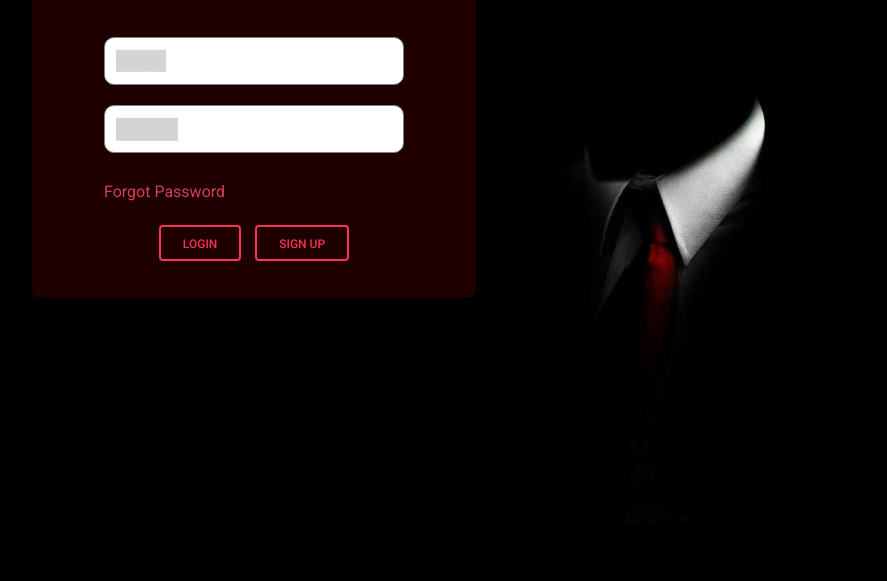
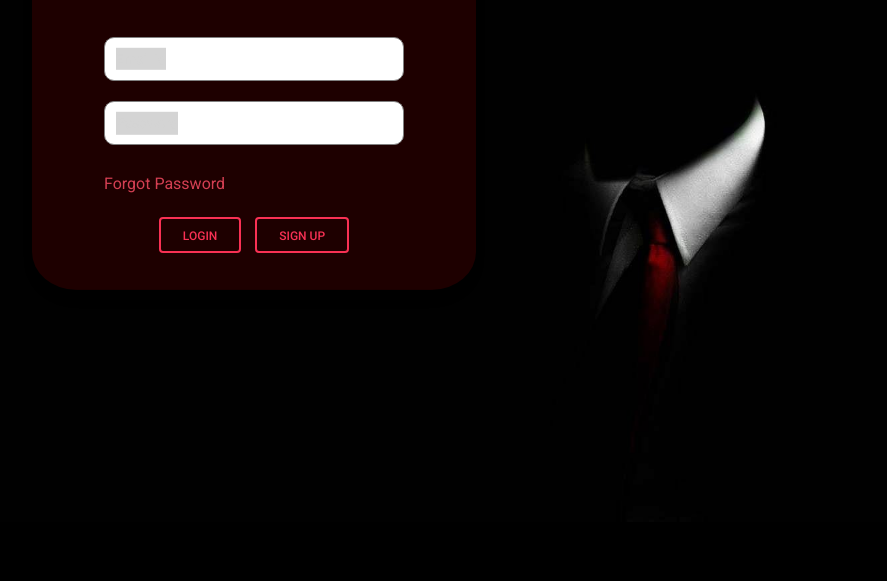
Before and after one commit to hypride/HackerStore, a plain HTML site: page login.html in a window 1280 px wide. Shown: the part 219-800 px from the top of the page, without its empty margins (386-1273 px from the left). Drawn offline with nearby package versions, Linux system fonts and the light colour scheme; no server answers.

Commit message:
Update index.css

```diff
--- a/css/index.css
+++ b/css/index.css
@@ -18,7 +18,7 @@
 }
 
 .custom-field input{
-    padding: 12px;
+    padding: 10px;
     width: 300px;
     font-size: 14px;
     border-radius: 3px;
@@ -37,7 +37,7 @@
 
 .custom-field input:valid + .placeholder,
 .custom-field input:focus + .placeholder{
-    top: 21px;
+    top: 17px;
     font-size: 10px;
     color: #222;
     padding: 5px;
@@ -69,3 +69,7 @@
     outline-color: deepskyblue;
     }
 }
+
+.card{
+    border-radius: 10%;
+}
```
